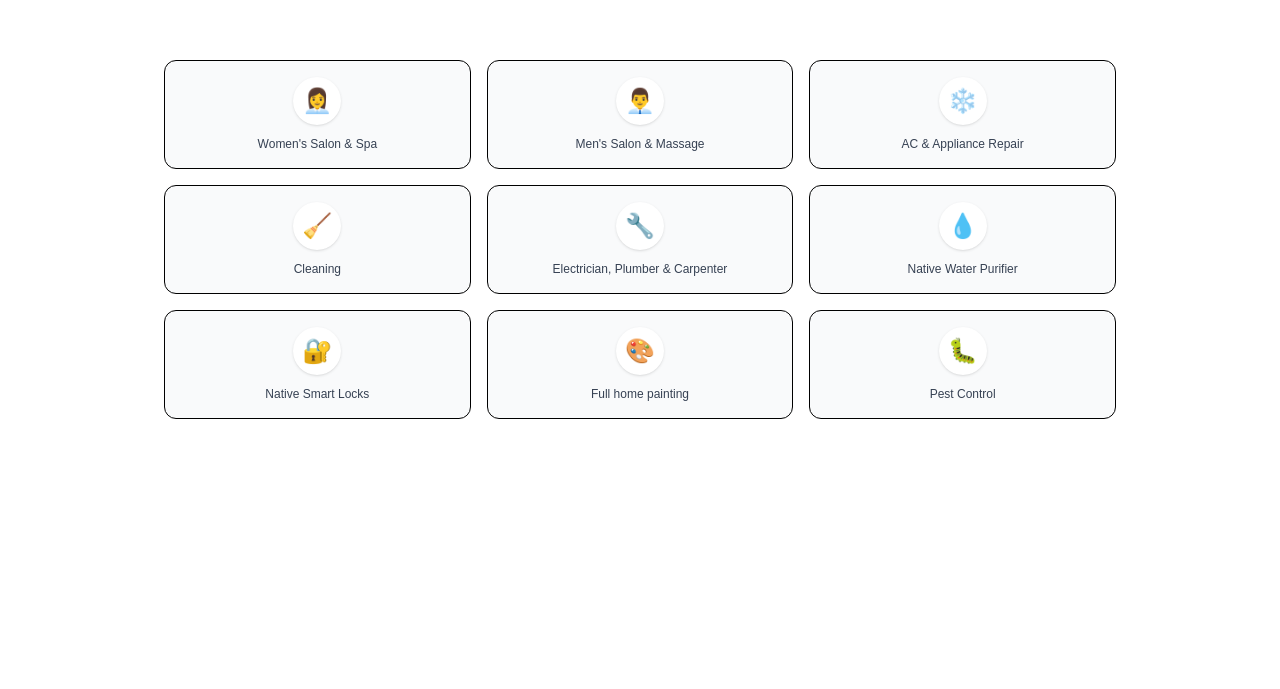
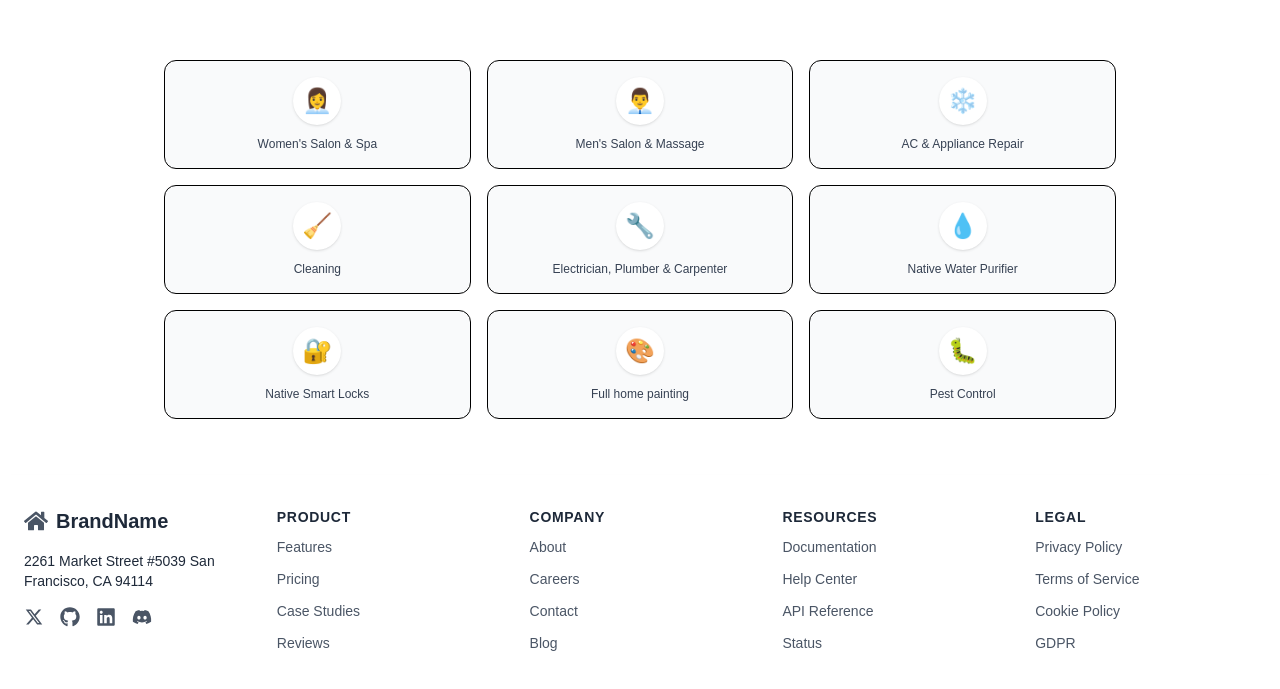
Before and after one commit to akash202004/involve, a Next.js app in the folder Frontend/: page / in a window 1280 px wide. Shown: the part 838-1527 px from the top of the page. Before the commit the page ends 1313 px from the top, so only its background shows below. Built offline with nearby package versions, Linux system fonts and the light colour scheme; grey boxes are pictures that could not be loaded.

Commit message:
feat(footer): add footer component with social links and navigation
- Add react-icons dependency for footer social icons
- Create FooterSecond component with brand details, social links, and navigation sections
- Integrate footer into layout component

```diff
--- a/Frontend/package.json
+++ b/Frontend/package.json
@@ -16,6 +16,7 @@
     "next": "15.3.3",
     "react": "^19.0.0",
     "react-dom": "^19.0.0",
+    "react-icons": "^5.5.0",
     "tailwind-merge": "^3.3.1"
   },
   "devDependencies": {
--- /dev/null
+++ b/Frontend/src/app/components/ui/Footer/Page.tsx
@@ -0,0 +1,108 @@
+import React from 'react';
+import Link from 'next/link';
+import { FaGithub, FaLinkedin, FaDiscord, FaHome } from 'react-icons/fa';
+import { RiTwitterXFill } from "react-icons/ri";
+
+const FooterSecond = () => {
+
+  const brandDetails = {
+    brandIcon: <FaHome className="w-6 h-6 text-gray-600" />,
+    brandName: 'BrandName',
+    address: '2261 Market Street #5039 San <br /> Francisco, CA 94114',
+  };
+
+  const socialIcons = [
+    { name: 'Twitter', icon: <RiTwitterXFill className="w-5 h-5" />, link: 'https://x.com/ayushmxxn' },
+    { name: 'GitHub', icon: <FaGithub className="w-5 h-5" />, link: 'https://github.com/ayushmxxn' },
+    { name: 'LinkedIn', icon: <FaLinkedin className="w-5 h-5" />, link: 'https://linkedin.com' },
+    { name: 'Discord', icon: <FaDiscord className="w-5 h-5" />, link: 'https://discord.com/invite/kzk6uWey3g' },
+  ];
+
+  const footerSections = [
+    {
+      title: 'Product',
+      links: [
+        { text: 'Features', url: '/features' },
+        { text: 'Pricing', url: '/pricing' },
+        { text: 'Case Studies', url: '/case-studies' },
+        { text: 'Reviews', url: '/reviews' },
+      ],
+    },
+    {
+      title: 'Company',
+      links: [
+        { text: 'About', url: '/about' },
+        { text: 'Careers', url: '/careers' },
+        { text: 'Contact', url: '/contact' },
+        { text: 'Blog', url: '/blog' },
+      ],
+    },
+    {
+      title: 'Resources',
+      links: [
+        { text: 'Documentation', url: '/documentation' },
+        { text: 'Help Center', url: '/help-center' },
+        { text: 'API Reference', url: '/api-reference' },
+        { text: 'Status', url: '/status' },
+      ],
+    },
+    {
+      title: 'Legal',
+      links: [
+        { text: 'Privacy Policy', url: '/privacy-policy' },
+        { text: 'Terms of Service', url: '/terms-of-service' },
+        { text: 'Cookie Policy', url: '/cookie-policy' },
+        { text: 'GDPR', url: '/gdpr' },
+      ],
+    },
+  ];
+
+
+  return (
+    <footer className="bg-white text-gray-800 py-8 px-6 shadow-lg">
+      <div className="max-w-7xl mx-auto">
+        <div className="grid grid-cols-1 sm:grid-cols-2 lg:grid-cols-5 gap-8 mb-8">
+          <div className="col-span-1 sm:col-span-2 lg:col-span-1">
+            <div className="flex items-center mb-4">
+              {brandDetails.brandIcon}
+              <span className="text-xl font-bold ml-2">{brandDetails.brandName}</span>
+            </div>
+            <p className="text-sm mb-4" dangerouslySetInnerHTML={{ __html: brandDetails.address }} />
+            <div className="flex space-x-4">
+              {socialIcons.map((icon, index) => (
+                <a
+                  key={index}
+                  href={icon.link}
+                  className="text-gray-600 hover:text-gray-900 transition-colors"
+                  target="_blank"
+                  rel="noopener noreferrer"
+                  aria-label={icon.name}
+                >
+                  {icon.icon}
+                </a>
+              ))}
+            </div>
+          </div>
+          <div className="sm:col-span-2 lg:col-span-4 grid grid-cols-2 sm:grid-cols-4 gap-8 ">
+            {footerSections.map((section, index) => (
+              <div key={index} className="space-y-4">
+                <h3 className="font-semibold mb-2 text-sm uppercase tracking-wider">{section.title}</h3>
+                <ul className="space-y-2">
+                  {section.links.map((link, linkIndex) => (
+                    <li key={linkIndex}>
+                      <Link href={link.url} className="text-sm text-gray-600 hover:text-gray-900 transition-colors">
+                        {link.text}
+                      </Link>
+                    </li>
+                  ))}
+                </ul>
+              </div>
+            ))}
+          </div>
+        </div>
+      </div>
+    </footer>
+  );
+};
+
+export default FooterSecond;
--- a/Frontend/src/app/layout.tsx
+++ b/Frontend/src/app/layout.tsx
@@ -2,6 +2,7 @@ import type { Metadata } from "next";
 import { Geist, Geist_Mono } from "next/font/google";
 import "./globals.css";
 import { NavbarDemo } from "@/app/components/ui/Navbar/Page";
+import FooterSecond from "@/app/components/ui/Footer/Page";
 const geistSans = Geist({
   variable: "--font-geist-sans",
   subsets: ["latin"],
@@ -28,7 +29,9 @@ export default function RootLayout({
         className={`${geistSans.variable} ${geistMono.variable} antialiased`}
       >
         <NavbarDemo/>
+
         {children}
+        <FooterSecond/>
       </body>
     </html>
   );
--- a/Frontend/src/app/page.tsx
+++ b/Frontend/src/app/page.tsx
@@ -1,6 +1,5 @@
 import HeroWithCarousel from "@/app/components/ui/HeroWithCarousel";
 import Feature from "@/app/components/ui/Feature/Page";
-
 export default function Home() {
   return (
     <div className="min-h-screen flex flex-col items-center justify-center px-4 sm:px-8 pt-32 sm:pt-40 md:pt-48 pb-8">
```
Also changed, not shown: 1 other file (tests, documents, lock files or other folders).
